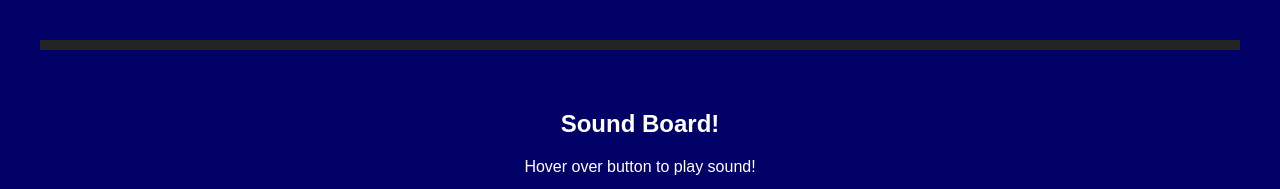
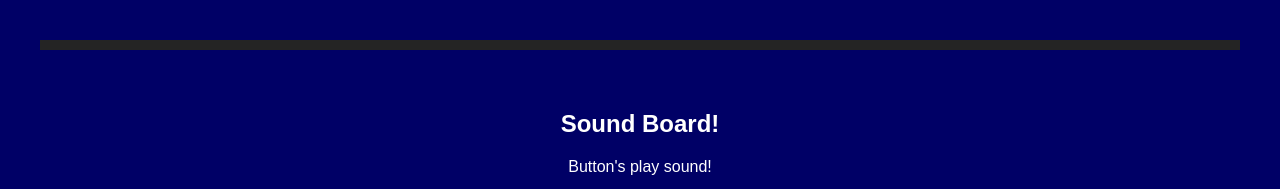
Before and after one commit to jordan9587/mi349_soundboard, a plain HTML site: page index.html in a window 1280 px wide. Shown: the top 189 px of the page. Drawn offline with Linux system fonts and the light colour scheme.

```diff
--- a/index.html
+++ b/index.html
@@ -8,7 +8,7 @@
 </head>
 <body>
     <h2>Sound Board!</h2>
-    <p>Hover over button to play sound!</p>
+    <p>Button's play sound!</p>
     <div class="buttons">
         <button id="CrashC">Crash C</button>
         <button id="Kick">Kick</button>
```
